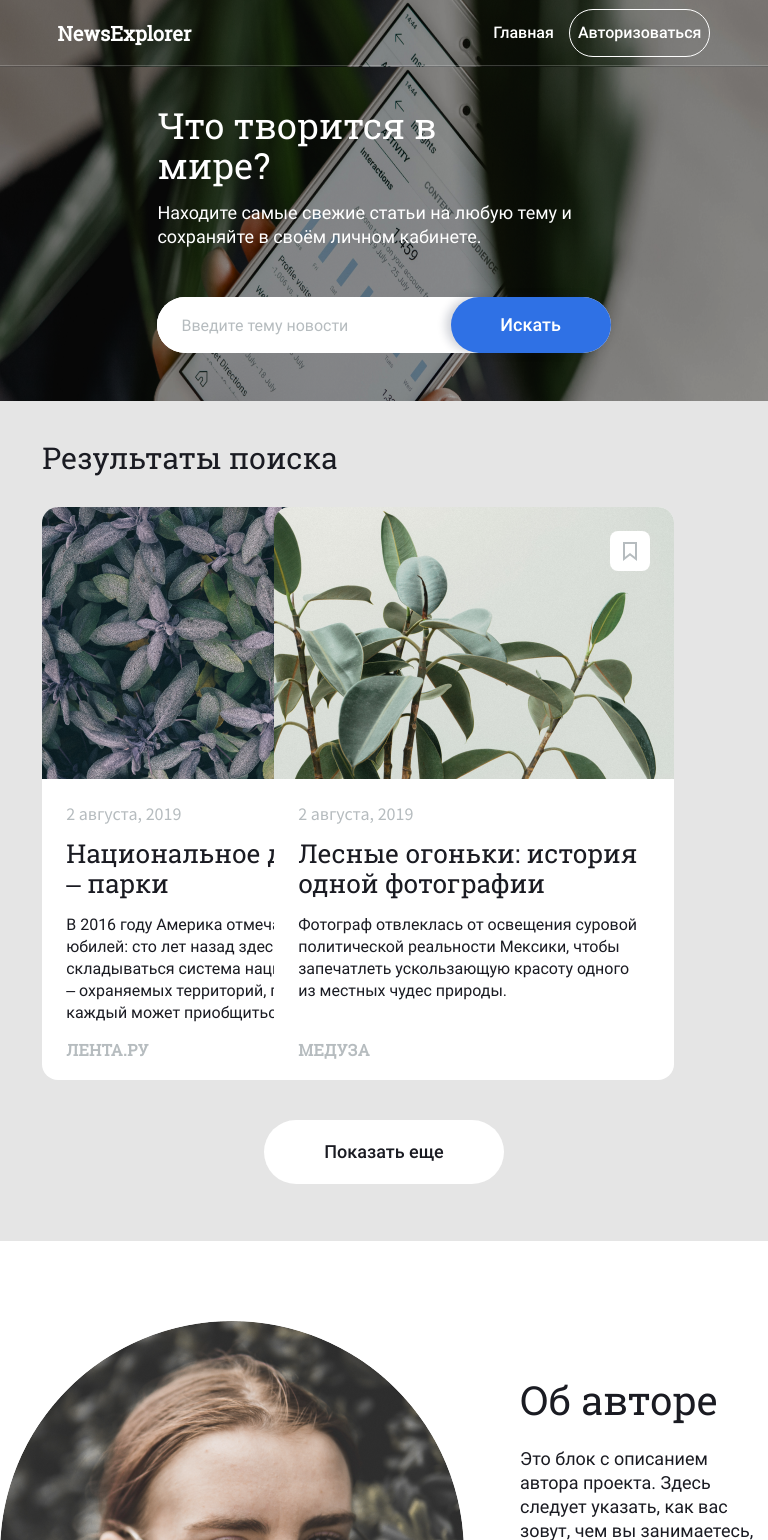
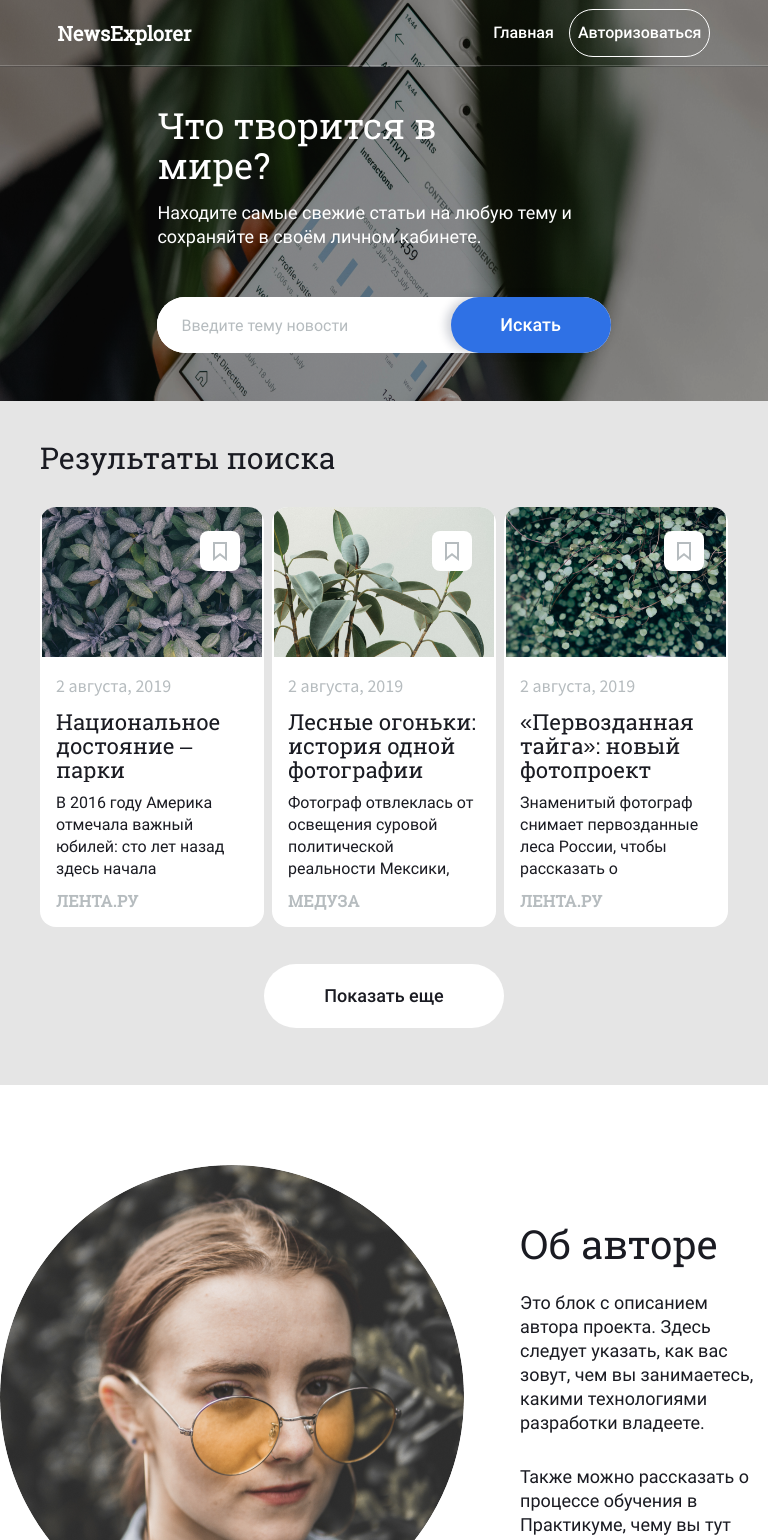
Before and after one commit to Vladimir-art/news-explorer-frontend, a React (Create React App) app: page / in a window 768 px wide. Shown: the top 1540 px of the page. Built offline with nearby package versions, Linux system fonts and the light colour scheme.

Commit message:
article-element 768

```diff
--- a/src/blocks/article-element/__cover/article-element__cover.css
+++ b/src/blocks/article-element/__cover/article-element__cover.css
@@ -1,6 +1,13 @@
 .article-element__cover {
-  width: 352px;
+  max-width: 352px;
   height: 230px;
-  margin: 0 auto 8px;
+  margin: 0 auto;
   text-align: left;
 }
+
+@media screen and (max-width: 1268px) and (min-width: 768px) {
+  .article-element__cover {
+    max-width: 192px;
+    height: 200px;
+  }
+}
--- a/src/blocks/article-element/__image/article-element__image.css
+++ b/src/blocks/article-element/__image/article-element__image.css
@@ -4,5 +4,11 @@
   object-fit: contain;
   border-top-left-radius: 16px;
   border-top-right-radius: 16px;
-  margin: 0 0 20px;
 }
+
+@media screen and (max-width: 1268px) and (min-width: 768px) {
+  .article-element__image {
+    width: 224px;
+    height: 150px;
+  }
+}
--- a/src/blocks/article-element/__source/article-element__source.css
+++ b/src/blocks/article-element/__source/article-element__source.css
@@ -1,5 +1,5 @@
 .article-element__source {
-  margin: 0 0 0 24px;
+  margin: 0 0 20px 24px;
   text-decoration: none;
 
   font-family: "Roboto Slab", Arial, sans-serif;
@@ -17,3 +17,9 @@
 .article-element__source:hover {
   color: #a0a5a8;
 }
+
+@media screen and (max-width: 1268px) and (min-width: 768px) {
+  .article-element__source {
+    margin: 0 0 16px 16px;
+  }
+}
--- a/src/blocks/article-element/__text/article-element__text.css
+++ b/src/blocks/article-element/__text/article-element__text.css
@@ -1,6 +1,8 @@
 .article-element__text {
-  margin: 0 0 24px;
+  margin: 0;
   padding: 0;
+  max-height: 110px;
+  overflow: hidden;
   text-overflow: ellipsis;
   font-family: "Roboto", Arial, sans-serif;
   font-style: normal;
@@ -9,3 +11,9 @@
   line-height: 22px;
   color: #1A1B22;
 }
+
+@media screen and (max-width: 1268px) and (min-width: 768px) {
+  .article-element__text {
+    max-height: 88px;
+  }
+}
--- a/src/blocks/article-element/__title/article-element__title.css
+++ b/src/blocks/article-element/__title/article-element__title.css
@@ -2,6 +2,9 @@
   margin: 0 0 16px;
   padding: 0;
   max-height: 90px;
+
+  overflow: hidden;
+  text-overflow: ellipsis;
   font-family: "Roboto Slab", Arial, sans-serif;
   font-style: normal;
   font-weight: normal;
@@ -9,3 +12,13 @@
   line-height: 30px;
   color: #1A1B22;
 }
+
+@media screen and (max-width: 1268px) and (min-width: 768px) {
+  .article-element__title {
+    margin: 0 0 10px;
+    font-size: 22px;
+    line-height: 24px;
+    max-height: 72px;
+    text-overflow: ellipsis;
+  }
+}
--- a/src/blocks/article-element/article-element.css
+++ b/src/blocks/article-element/article-element.css
@@ -18,5 +18,13 @@
   background: #FFF;
   border-radius: 16px;
   position: relative;
-  padding-bottom: 20px;
+  display: flex;
+  flex-direction: column;
+  justify-content: space-between;
 }
+
+@media screen and (max-width: 1268px) and (min-width: 768px) {
+  .article-element {
+    max-width: 224px;
+  }
+}
--- a/src/blocks/searching-results/__elements/searching-results__elements.css
+++ b/src/blocks/searching-results/__elements/searching-results__elements.css
@@ -10,9 +10,10 @@
   overflow: hidden;
 }
 
-@media screen and (max-width: 1024px) and (min-width: 768px) {
+@media screen and (max-width: 1268px) and (min-width: 768px) {
   .searching-results__elements {
     margin: 0 0 37px;
+    height: 420px;
     grid-template-columns: repeat(auto-fill, 224px);
     grid-row-gap: 8px;
     grid-column-gap: 8px;
--- a/src/blocks/searching-results/searching-results.css
+++ b/src/blocks/searching-results/searching-results.css
@@ -4,13 +4,13 @@
 
 .searching-results {
   padding: 80px 0;
-  max-width: 85%;
+  max-width: 1232px;
   margin: 0 auto;
 }
 
-@media screen and (max-width: 1024px) and (min-width: 768px) {
+@media screen and (max-width: 1268px) and (min-width: 768px) {
   .searching-results {
-    max-width: 89%;
+    max-width: 688px;
     padding: 40px 0 57px;
   }
 }
```
